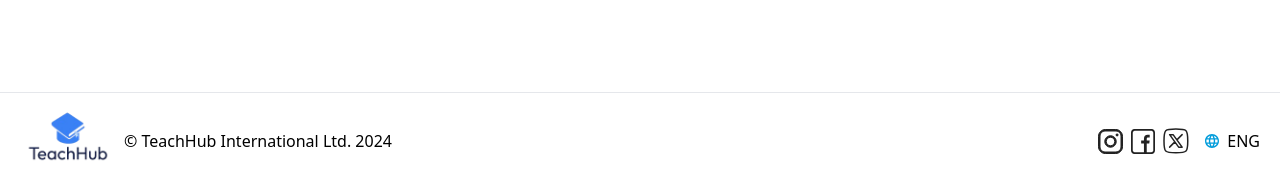
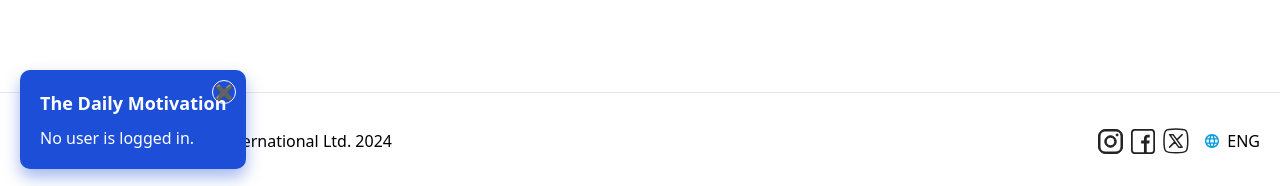
Before and after one commit to tomil740/TeachHub, a React (Vite) app: page /marketplace in a window 1280 px wide. Shown: the part 611-797 px from the top of the page. Built offline with nearby package versions, Linux system fonts and the light colour scheme; no server answers; the database is empty.

Commit message:
motivation&joke

```diff
--- a/package.json
+++ b/package.json
@@ -10,6 +10,7 @@
     "preview": "vite preview"
   },
   "dependencies": {
+    "@google/generative-ai": "^0.21.0",
     "axios": "^1.7.9",
     "dayjs": "^1.11.13",
     "dotenv": "^16.4.7",
--- /dev/null
+++ b/src/components/MotivationBox.jsx
@@ -0,0 +1,127 @@
+import { useEffect, useState } from "react";
+import { auth, db } from "../firebase";
+import { onAuthStateChanged } from "firebase/auth";
+import { doc, getDoc } from "firebase/firestore";
+import { processRoleMood } from "../Services/GeminiAI.jsx";
+
+export default function MotivationBox() {
+  const [Sentence, setSentence] = useState(null);
+  const [error, setError] = useState("");
+  const [isVisible, setIsVisible] = useState(true);
+  const [sentenceType, setSentenceType] = useState("");
+
+  useEffect(() => {
+    const unsubscribe = onAuthStateChanged(auth, async (user) => {
+      if (user) {
+        try {
+          // Get user role from Firestore
+          const userDocRef = doc(db, "users", user.uid);
+          const userDoc = await getDoc(userDocRef);
+
+          if (userDoc.exists()) {
+            const userData = userDoc.data();
+            console.log(userData.typeOfService);
+
+            // Await the result from processRoleMood
+            const sentencesArray = await processRoleMood(
+              userData.typeOfService,
+            );
+            console.log("Fetched Sentences:", sentencesArray);
+            const randomIndex = Math.floor(
+              Math.random() * sentencesArray.length,
+            );
+            const randomRole = Math.floor(Math.random() * 2);
+            console.log(randomRole);
+            const typeRoole = ["joke", "motivational"];
+            const randomSentence = sentencesArray[randomIndex];
+
+            const currentroole = typeRoole[randomRole];
+            console.log(currentroole);
+            console.log("spezop:" + randomSentence[currentroole]);
+            // Set the sentence and type (joke or motivation)
+            setSentence(randomSentence[currentroole]);
+            setSentenceType(currentroole);
+          } else {
+            setError("No user data found");
+          }
+        } catch (err) {
+          setError("Failed to fetch user data.");
+        }
+      } else {
+        setError("No user is logged in.");
+      }
+    });
+
+    return () => unsubscribe();
+  }, []);
+
+  if (!isVisible) return null;
+
+  return (
+    <div style={styles.box}>
+      <button
+        style={styles.closeButton}
+        onClick={() => setIsVisible(false)}
+        onMouseEnter={(e) =>
+          Object.assign(e.target.style, styles.closeButtonHover)
+        }
+        onMouseLeave={(e) => Object.assign(e.target.style, styles.closeButton)}
+      >
+        ✖
+      </button>
+      {/* Title based on sentence type */}
+      <h3 style={styles.title}>
+        {sentenceType === "joke" ? "The Daily Joke" : "The Daily Motivation"}
+      </h3>
+      {/* Conditionally render the motivational sentence or error */}
+      <h4 style={styles.text}>{error || Sentence}</h4>
+    </div>
+  );
+}
+
+const styles = {
+  box: {
+    position: "fixed", // Ensures it stays at the bottom-left of the screen while scrolling
+    bottom: "20px", // Position from the bottom of the viewport
+    left: "20px", // Position from the left of the viewport
+    backgroundColor: "#1c4ed8", // Cool blue background
+    color: "#fff", // White text for contrast
+    padding: "20px", // Padding for the content
+    boxShadow: "0 8px 16px rgba(28, 78, 216, 0.4)", // Subtle shadow with blue tint
+    borderRadius: "10px", // Rounded corners for a modern look
+    zIndex: 1000, // Ensures it stays on top of other elements
+    maxWidth: "300px", // Limit the box width
+  },
+  closeButton: {
+    position: "absolute", // Absolute positioning inside the box
+    top: "10px", // Space from the top
+    right: "10px", // Space from the right
+    background: "transparent", // Transparent background
+    border: "1px solid #fff", // White border
+    color: "#fff", // White text (color for ✖)
+    fontSize: "16px", // Font size for the close button
+    borderRadius: "50%", // Rounded button for aesthetics
+    width: "24px", // Button size
+    height: "24px", // Button size
+    cursor: "pointer", // Pointer cursor on hover
+    display: "flex", // Center the ✖ inside the button
+    alignItems: "center",
+    justifyContent: "center",
+    transition: "background 0.2s, color 0.2s", // Hover animation
+  },
+  closeButtonHover: {
+    background: "#fff", // White background on hover
+    color: "#1c4ed8", // Blue color for the ✖
+  },
+  title: {
+    margin: "0 0 10px 0", // Add margin to the bottom for spacing
+    fontSize: "18px", // Larger font size for the title
+    fontWeight: "bold", // Bold title
+    textAlign: "center", // Center-align the title
+  },
+  text: {
+    margin: 0, // Removes default margin from the text
+    fontSize: "16px", // Slightly larger font
+    lineHeight: "1.4", // Better text spacing
+  },
+};
--- a/src/components/card/Card.jsx
+++ b/src/components/card/Card.jsx
@@ -46,7 +46,7 @@ const Card = ({
             {/* RATING SECTION */}
             <section className="flex items-center justify-between">
               <div className="flex items-center justify-center gap-1">
-                <i class="fa-solid fa-star text-sm text-amber-500 md:text-base"></i>
+                <i className="fa-solid fa-star text-sm text-amber-500 md:text-base"></i>
                 <p className="text-sm font-bold text-amber-500 md:text-base">
                   {rating}
                 </p>
--- a/src/pages/RootLayout.jsx
+++ b/src/pages/RootLayout.jsx
@@ -1,6 +1,7 @@
 import { Outlet } from "react-router-dom";
 import Navbar from "../components/Navbar";
 import Footer from "../components/Footer";
+import MotivationBox from "../components/MotivationBox";
 
 const RootLayout = () => {
   return (
@@ -9,6 +10,7 @@ const RootLayout = () => {
       <main className="flex-grow">
         <Outlet />
       </main>
+      <MotivationBox />
       <Footer />
     </div>
   );
```
Also changed, not shown: src/Services/GeminiAI.jsx (added, +30 -0 lines), 1 other file (tests, documents, lock files or other folders).
